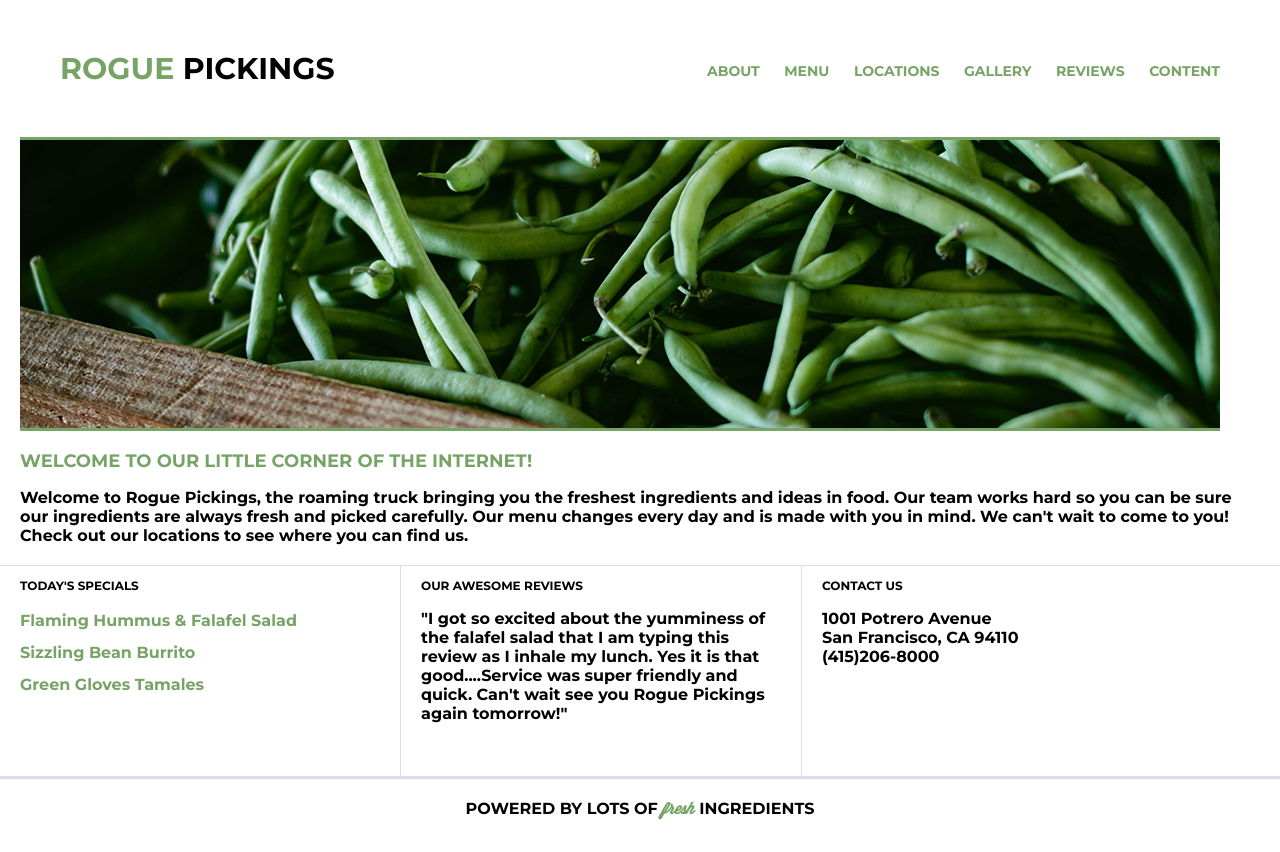
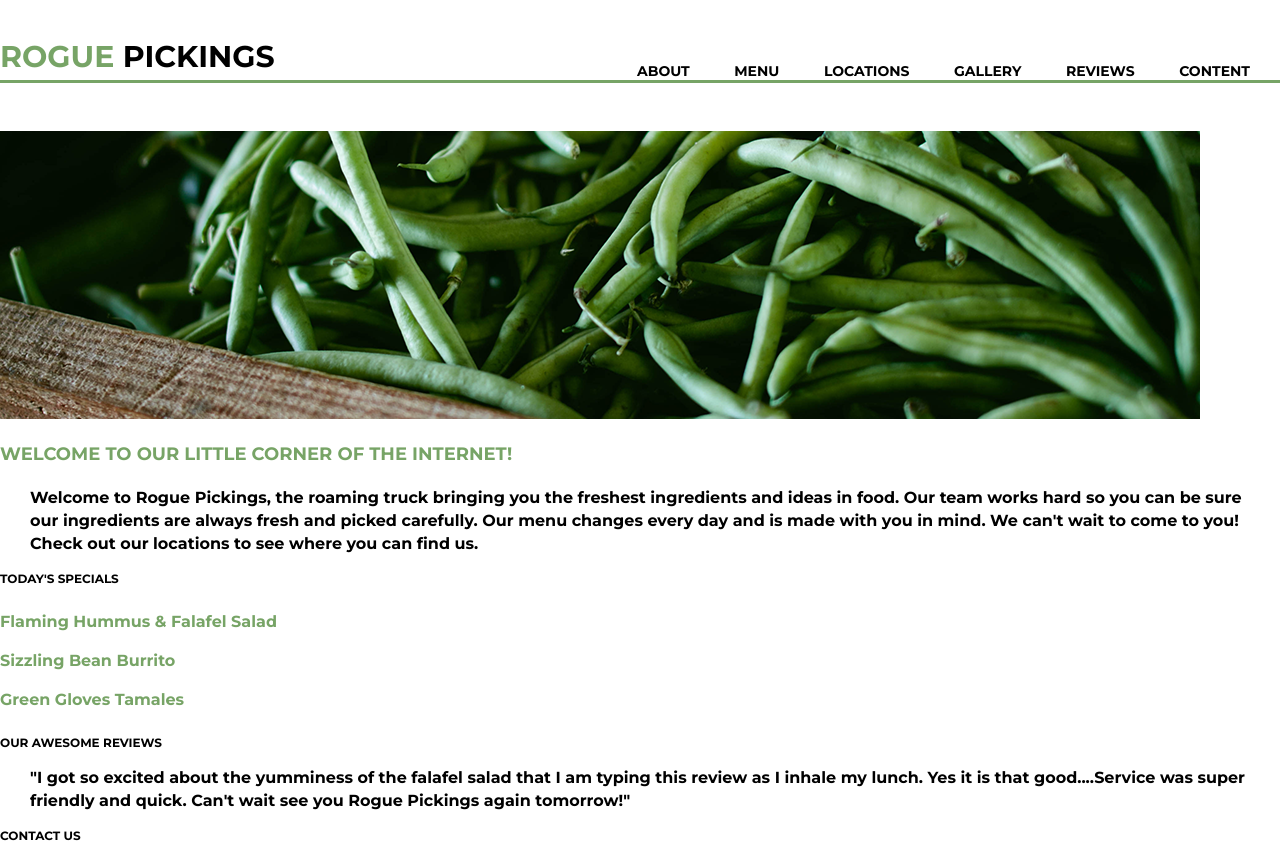
Before and after one commit to Djhouge/rogue-pickings, a plain HTML site: page index.html in a window 1280 px wide. Shown: the top 852 px of the page. Drawn offline with Linux system fonts and the light colour scheme.

Commit message:
-m "Refactored css code to reflect best practices" git

```diff
--- a/css/main.css
+++ b/css/main.css
@@ -3,130 +3,148 @@
   font-family: Wisdom Script;
   src: url('../fonts/wisdom-script.otf') format('opentype');
 }
+
 body {
   font-family: 'Montserrat', sans-serif;
-  color: #000000;
   background-color: #ffffff;
 }
- #specials, #reviews, #contact {
-   height: 210px;
- }
 
- /***** GRID *****/
- .full-width {
-   width: 1200px;
-   margin:0 auto;
- }
+.container {
+  width: 200px;
+  margin: 0 auto;
+}
 
- .half-width {
-   width: 600px;
-   float: left;
- }
-
- .third-width {
-   width: 400px;
-   float: left;
-   }
-
-/***** HEADER *****/
-header {
-  height: 80px;
+h1, h2, h3, h4 {
+  color: black;
+  text-transform: uppercase;
+  font-weight: 700;
 }
 
 h1 {
   font-size: 30px;
-  text-transform: uppercase;
-  padding: 30px 0 30px 20px;
-  font-weight: bold;
 }
 
-.green-text {
+h2 {
+  font-size: 18px;
+  color: #77a466;
+  text-align: left;
+  padding: 5px 0;
+}
+
+h3 {
+  font-size: 12px;
+}
+
+h4 {
+  font-size: 16px;
+}
+
+p {
+  font-size: 16px;
+  line-height: 23px;
+  padding: 0 30px;
+  /****
+    font-weight: 400;
+    padding-left: 20px;
+    padding-right: 20px;
+    margin-bottom: 20px;***/
+}
+
+header {
+  height: 80px;
+  border-bottom: 3px solid #77a466;
+  margin 0 auto;
+}
+
+header h1 {
+  float: left;
+  margin: 0;
+  padding: 38px 0;
+}
+
+header h1 span {
   color: #77a466;
 }
 
-nav {
+header nav {
   float: right;
   padding: 45px 20px 35px 20px;
   word-spacing: 20px;
-  }
+}
 
-nav ul li{
-  display: inline-block;
-  margin-right: 0;
+header nav ul li {
+  display: inline;
   text-transform: uppercase;
   font-size: 14px;
-  font-weight: bold;
-  }
+  font-weight: 700;
+  padding: 0 10px;
+}
 
-/***** ABOUT *****/
+header nav ul li a {
+  text-decoration: none;
+  color: #77a466;
+}
 
-img {
-  border-top: 3px solid #77a466;
+.top-section, .bottom-section {
+  margin: 0 auto;
+  clear: both;
+}
+
+.main-image {
+  height: auto;
+}
+
+.main-image img {
   border-bottom: 3px solid #77a466;
   margin: 0 20px 0 20px;
 }
 
-h2 {
-  color: #77a466;
-  text-transform: uppercase;
-  font-size: 18px;
-  font-weight: bold;
-  padding-left: 20px;
+.main-title {
+  height: auto;
 }
 
-p {
-  font-size: 16px;
-  font-weight: 400;
-  padding-left: 20px;
-  padding-right: 20px;
-  margin-bottom: 20px;
+.section-one, .section-two, .section-three {
+  border-top: 1px solid #dedbec;
+  width: 399px;
+  height: auto;
+}
+/****
+.section-one, .section-two, .section-three {
+  height: 210px;
+}
+****/
+
+.menu {
+  list-style: none;
+  padding:0;
 }
 
-/***** DETAILS *****/
-
-#details {
-  border-top: 1px solid #dedbec;
+.menu li {
+  padding: 10px 0;
+  color: #77a466;
 }
 
-h3 {
-  font-size: 12px;
-  text-transform: uppercase;
-  font-weight: bold;
-  padding-left: 20px;
-}
-
-.menu {
-  list-style-type: none;
-  margin: 0;
-  padding-left: 20px;
-  line-height: 32px;
-}
-
-#reviews {
+.section-two {
   border-right: 1px solid #dedbec;
   border-left: 1px solid #dedbec;
 }
-p .third-width {
+.reviews {
   font-size: 16px;
-  font-weight: 400;
-  }
+  line-height: 23px;
+}
 
 /***** FOOTER *****/
-
-.tagline {
+footer {
   border-top: 3px solid #dedbec;
   clear: both;
-  font-size: 16px;
-  font-weight: 700;
   height: 50px;
   margin: 0 auto;
   padding-top: 20px;
-  text-transform: uppercase;
   text-align: center;
 }
 
-.fresh {
-  font-family: 'Wisdom Script';
+footer h4 span {
+  font-family: 'Wisdom Script', cursive;
   text-transform: lowercase;
   color: #77a466;
-    }
+}
```
